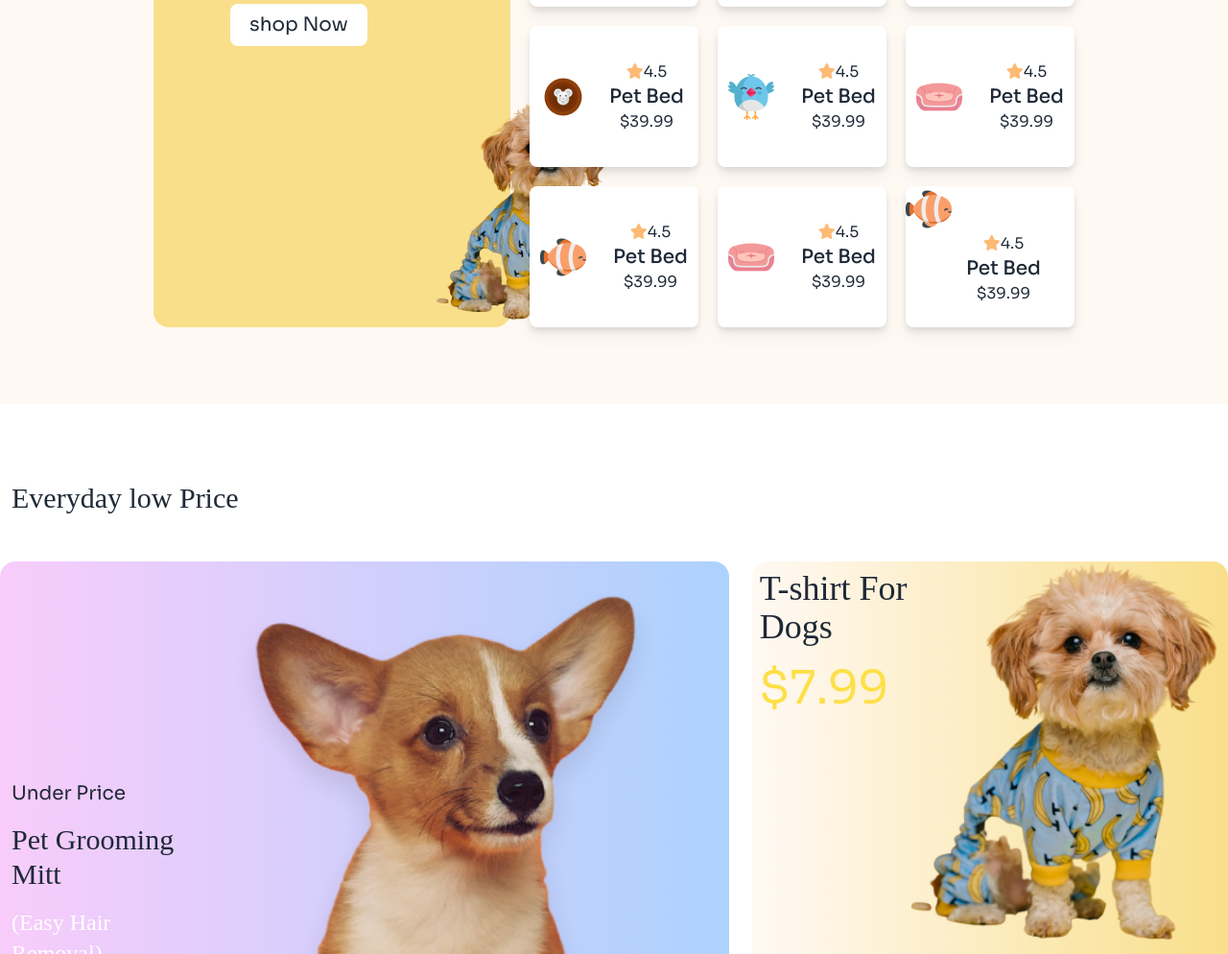
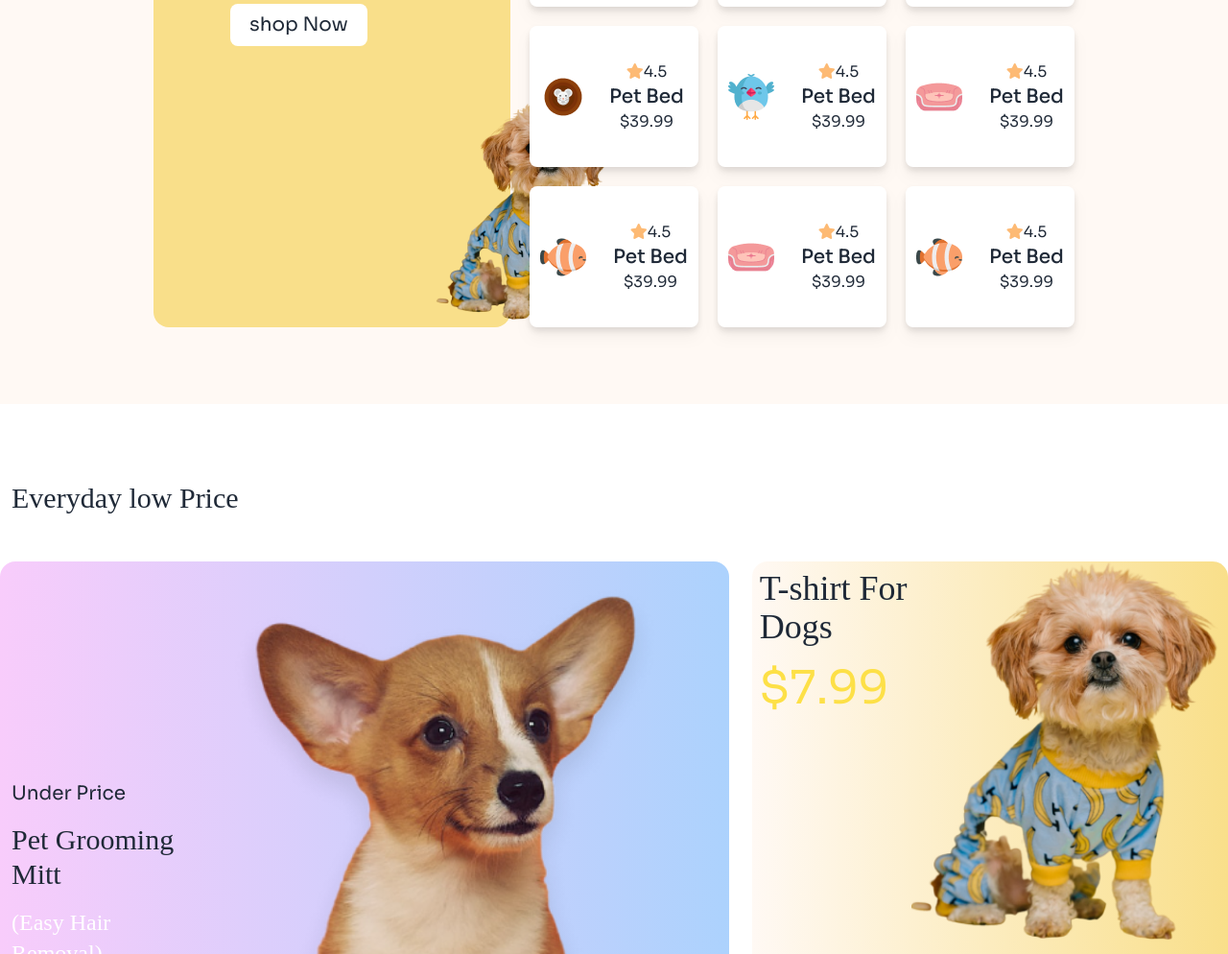
Before and after one commit to asmaulhosna1/ass-3, a plain HTML site: page index.html in a window 1280 px wide. Shown: the part 2442-3436 px from the top of the page at 96% size. Drawn offline with nearby package versions, Linux system fonts and the light colour scheme; files whose address does not match are found by name; a web font is replaced by a local one.

Commit message:
one change

```diff
--- a/index.html
+++ b/index.html
@@ -237,7 +237,7 @@
                              <p>$39.99</p>
                                      </div>
                                  </div>
-                          <div class="  hidden flex bg-white rounded-lg drop-shadow-lg space-x-7 justify-center items-center text-center  lg:block">
+                          <div class="  hidden lg:flex bg-white rounded-lg drop-shadow-lg space-x-7 justify-center items-center text-center  lg:block">
                             <img src="c1-assets/fish-cartoon.png" alt="">
                              <div class="">
                             <p><i class="fa-solid fa-star text-orange-300"></i>4.5</p>
```
